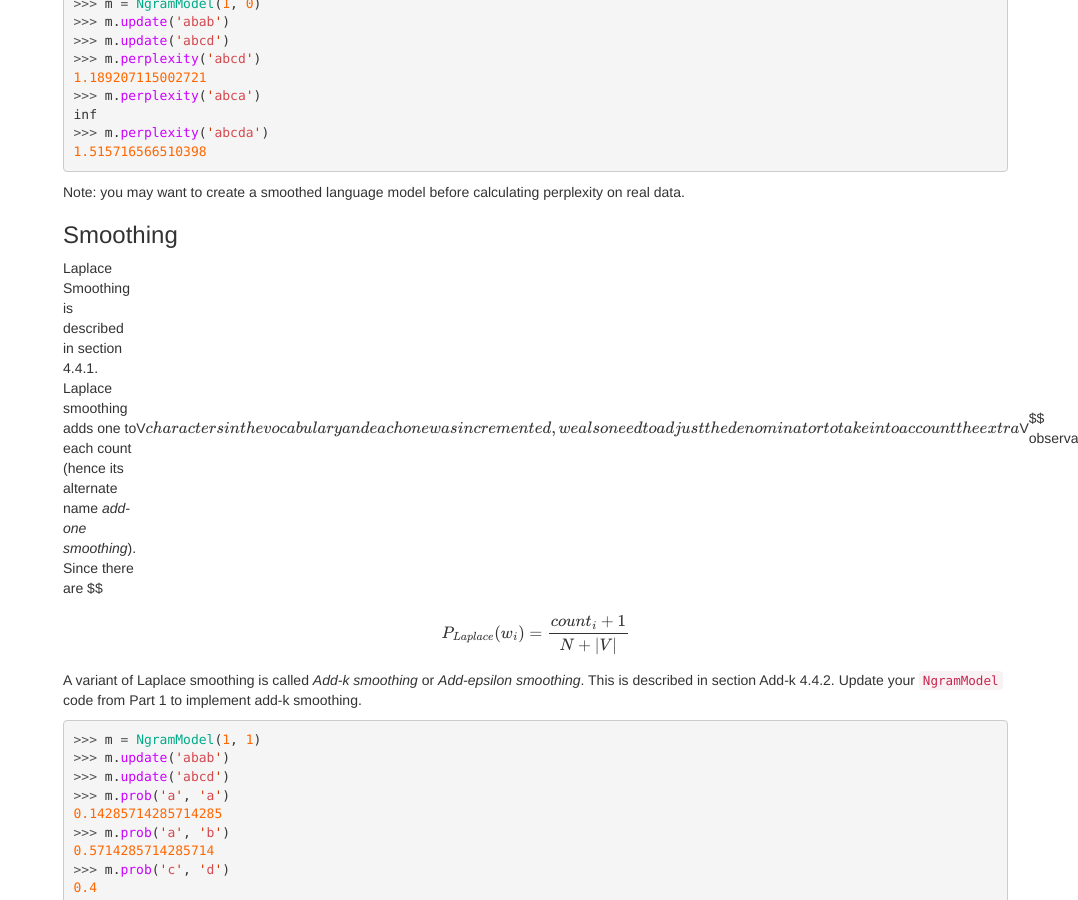
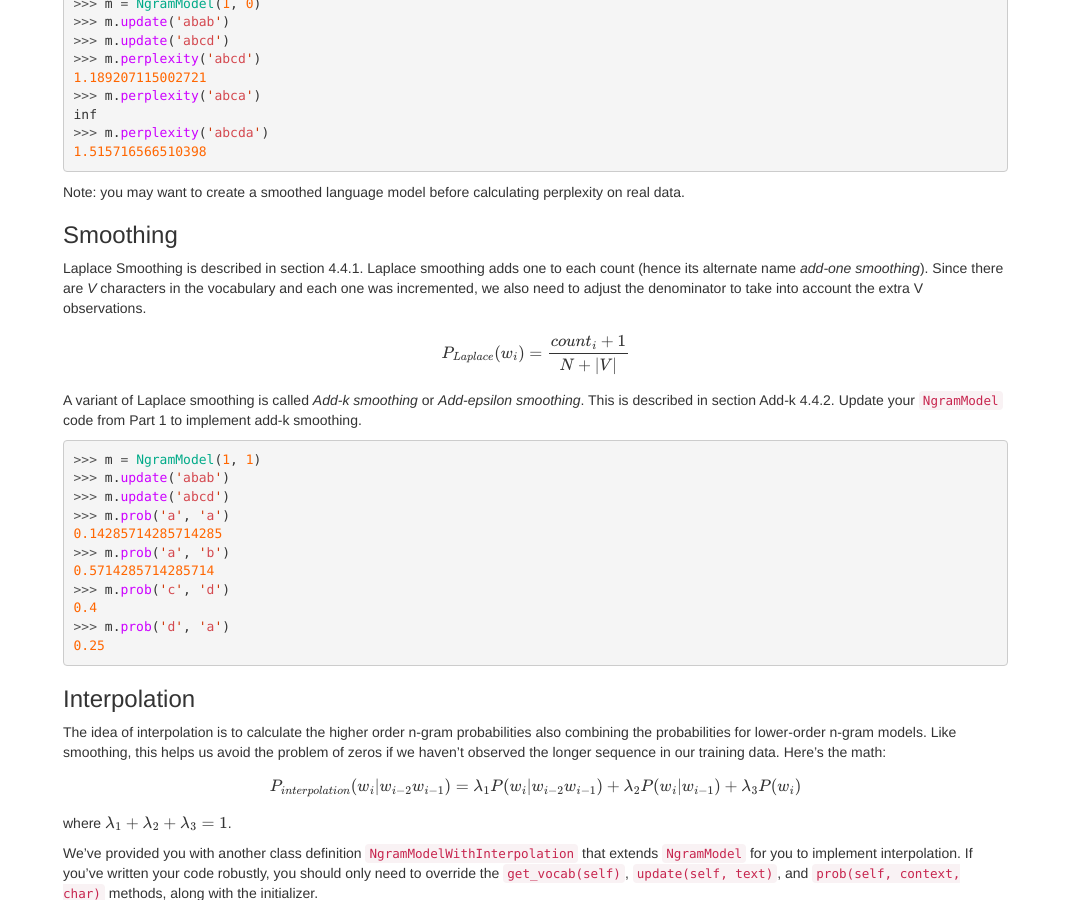
Before and after one commit to computational-linguistics-class/computational-linguistics-class.github.io, a Jekyll site: the page built from assignment5.md, in a window 1280 px wide and 900 px high, scrolled down 3501 px. Shown: the whole window, without its empty margins (202-1280 px from the left). Built offline with Jekyll 4.4.1, drawn with Linux system fonts in a browser that asks for light colours; nearby versions of some CDN libraries; formulas are drawn with MathJax 3; a script that is not in the unit is left out.

Commit message:
formatting fix

```diff
--- a/assignment5.md
+++ b/assignment5.md
@@ -207,7 +207,7 @@ Note: you may want to create a smoothed language model before calculating perple
 
 ### Smoothing
 
-Laplace Smoothing is described in section 4.4.1. Laplace smoothing adds one to each count (hence its alternate name *add-one smoothing*). Since there are $$|V|$$ characters in the vocabulary and each one was incremented, we also need to adjust the denominator to take into account the extra $$|V|$$ observations.
+Laplace Smoothing is described in section 4.4.1. Laplace smoothing adds one to each count (hence its alternate name *add-one smoothing*). Since there are *V* characters in the vocabulary and each one was incremented, we also need to adjust the denominator to take into account the extra V observations.
 
 $$P_{Laplace}(w_i) = \frac{count_i + 1}{N+|V|}$$
 
```
